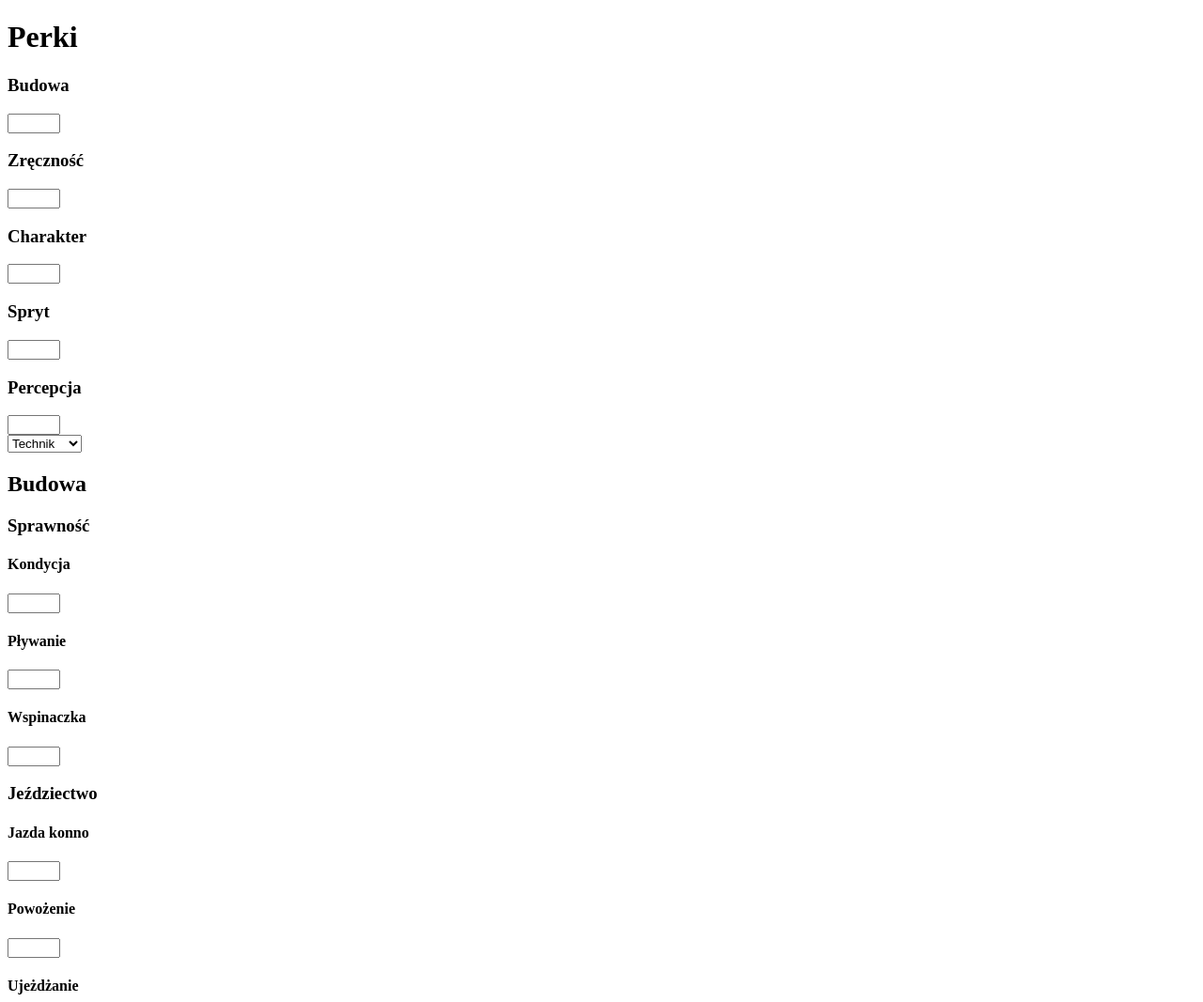
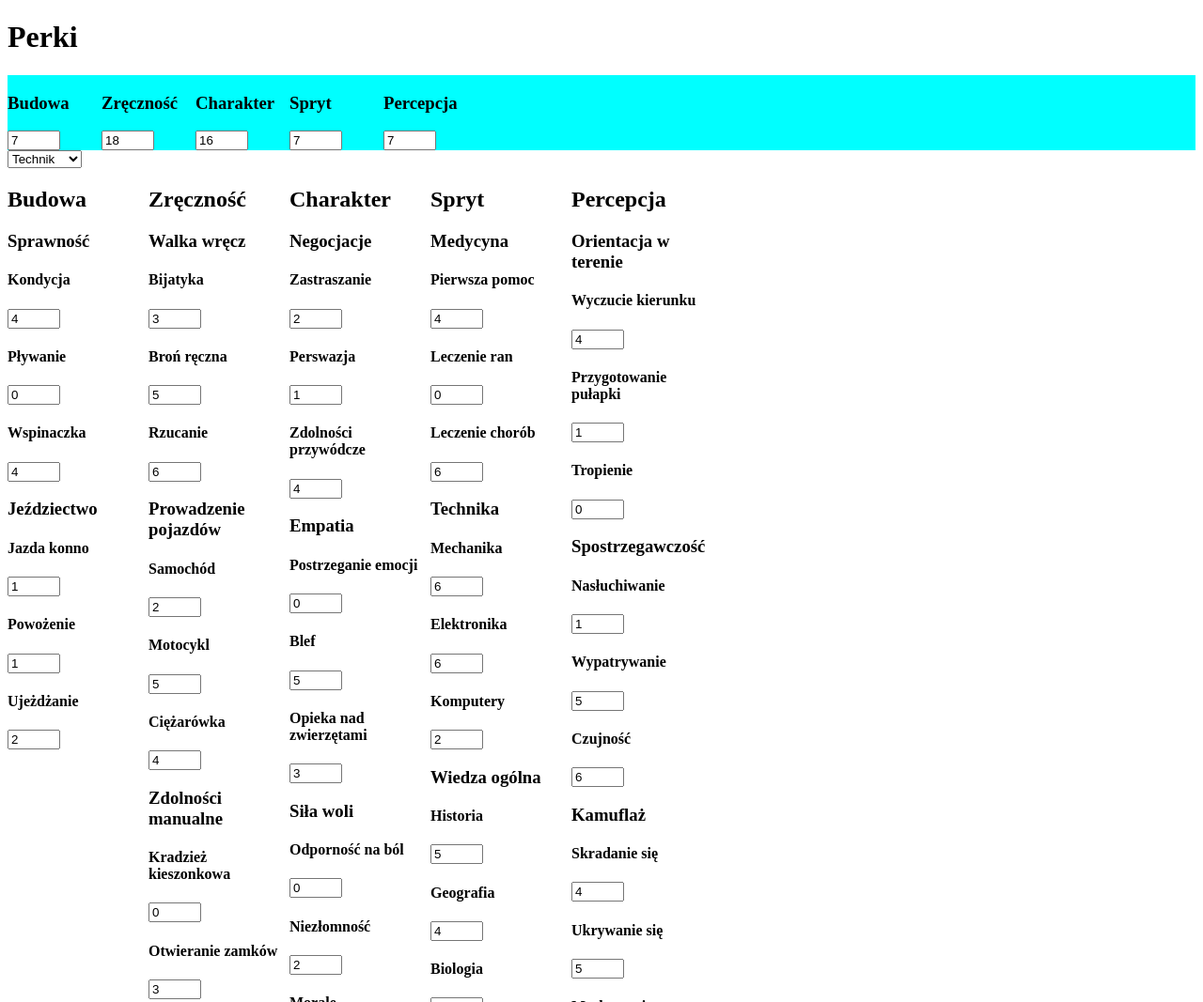
Before and after one commit to jjanisze/neuroshima-perk-helper, a plain HTML site: page index.html in a window 1280 px wide. Shown: the top 1067 px of the page at 94% size. Drawn offline with nearby package versions, Linux system fonts and the light colour scheme.

Commit message:
Perk parsing code, basic styling

```diff
--- a/index.html
+++ b/index.html
@@ -5,6 +5,7 @@
   <title>Neuroshima - Perki</title>
   <script src="https://code.jquery.com/jquery-3.3.1.min.js"></script>
   <script src="script.js"></script>
+  <link rel="stylesheet" href="style.css">
 </head>
 <body>
   <h1 id="test">Perki</h1>
--- a/script.js
+++ b/script.js
@@ -11,6 +11,11 @@ var rulesets = [];
 
 // Global ID to Identifiable lookup table
 var IDLookup = {};
+
+// Global functions
+function getRandomInt(min, max) {
+    return Math.floor(Math.random() * (max - min + 1)) + min;
+}
 
 // Base database classes
 class Identifiable {
@@ -60,7 +65,6 @@ var attributes = [];
 class Attribute extends Describable {
     constructor(data) {
         super(data);
-        console.log("Added Attribute %s", this.Name);
     }
 
 }
@@ -88,7 +92,6 @@ var specializations = [];
 class Specialization extends Describable {
     constructor(data) {
         super(data);
-        console.log("Added Specialization %s", this.Name);
     }
 }
 function parseSpecializations(data) {
@@ -135,7 +138,6 @@ class Skill extends Describable {
                 this.specialization = spec;
             }
         }
-        console.log("Added Skill %s", this.Name);
     }
     get Attribute() { return this.attribute; }
     get Specialization() { return this.data.specialization; }
@@ -185,7 +187,6 @@ var classes = [];
 class Class extends Describable {
     constructor(data) {
         super(data);
-        console.log("Added Class %s", this.Name);
     }
     get FlavorText() { return this.data["Flavor text"]; }
 }
@@ -198,17 +199,116 @@ function parseClasses(data) {
     console.log("Parsed %d classes", classes.length);
 }
 
+// Parsing regexps
+//numericReq = /^.+\d+\+$/;
 
+// Simple numeric req
+const simpleNumeric = /^ *(?<token>[\w ąćęłńóśźż.]*) (?<value>\d+)\+ *$/;
+const stripSpaces = /^ *(?<token>[\w ąćęłńóśźż.]*) *$/;
+
+const OPR_IS = Symbol("IS");
+const OPR_GOR = Symbol(">=");
+
+const RequirementType = {
+    CECHA_STARTOWA:Symbol("cecha startowa"),
+    POCHODZENIE:Symbol("pochodzenie"),
+    PROFESJA:Symbol("profesja"),
+    ATRYBUT:Symbol("atrybut"),
+    UMIEJETNOSC:Symbol("umiejetnosc"),
+    BRAK:Symbol("brak")
+}
+
+class PerkRequirementAtom {
+    constructor(text) {
+        // Strip potential :
+        text = text.replace(":", "");
+        this.type = RequirementType.BRAK;
+        this.required = null;
+        this.value = -1;
+        // Attempt to parse as numeric field, ie "pistolety 3+"
+        let result = simpleNumeric.exec(text);
+        if ( result !== null ) {
+            let token = result.groups.token;
+            this.value = result.groups.value;
+            this.parseToken(token);
+           //console.log(`Token ${token}: ${value}`);
+        } else {
+            // Strip trailing and leading spaces
+            result = stripSpaces.exec(text);
+            if( result !== null ) {
+                let token = result.groups.token;
+                // It could be an attribute or skill that's missing a number (using number of last atomic req)
+
+
+                for( const rqt in RequirementType ) {
+                    let type = RequirementType[rqt];
+                    if ( token.startsWith(type.description) ) {
+                        return;
+                    }
+                }
+            } else {
+                console.log(`Failed to parse ${text}`)
+            }
+        }
+    }
+
+    parseToken(token) {
+        for (var i=0; i<attributes.length; ++i) {
+            var atr = attributes[i];
+            if( token == atr.Name.toLowerCase() ) {
+                this.type = RequirementType.ATRYBUT;
+                this.required = atr;
+                return;
+            }
+        }
+        for (var i=0; i<skills.length; ++i) {
+            var skl = skills[i];
+            if( token == skl.Name.toLowerCase() ) {
+                this.type = RequirementType.UMIEJETNOSC;
+                this.required = skl;
+                return;
+            }
+        }
+        console.log(`Cannot parse token ${token}`);
+    }
+}
+
+// Perk requirements are all ANDed
+// Are composed or 1 or more ORed perk requirement atoms
+// ie. PerkRequirement: Mechanika lub Chirurgia 4+ -> Mechanika 4+ Atom OR Chirurgia 4+ Atom
+// PerkRequirement: Mechanika 4+ -> Mechaika 4+ Atom
+// A single
 class PerkRequirement {
     constructor(text) {
+        text = text.toLowerCase();
+        text = text.replace("albo", "lub");
 
+        let atomstxt = text.split("lub");
+        atomstxt.reverse();
+        this.atoms = [];
+        for( const atomtxt of atomstxt ) {
+            let atom = new PerkRequirementAtom(atomtxt)
+            this.atoms.push(atom);
+        }
     }
 }
+
+
+
+
+
 
 var perks = [];
 class Perk extends Describable {
     constructor(data) {
         super(data);
+        this.RequirementsText = data.Requirements;
+        let reqtext = this.data.Requirements.split(",");
+        this.requirements = []
+        for( const req of reqtext) {
+            let requirement = new PerkRequirement(req);
+            this.requirements.push(requirement);
+        }
     }
 }
 
@@ -221,21 +321,45 @@ function parsePerks(data) {
     console.log("Parsed %d perks", perks.length);
 }
 
-/*
-$(document).ready(function() {
-    console.log("A");
-    fetch("perks.json").then(response => response.json()).then(data => {
-        //$("#test").text(data.PERK_ARAMIS.Name);
-        Object.keys(data).forEach(function(key){
-            var item = data[key]
-            console.log(item.Name);
+// Character
+
+const MALE = Symbol("Mężczyzna");
+const FEMALE = Symbol("Kobieta");
+
+class Character {
+    constructor() {
+        this.attributes = {};
+        for (const attribute of attributes) {
+           this.attributes[attribute.ID] = 0;
+        };
+        this.skills = {};
+        for (const skill of skills) {
+            this.skills[skill.ID] = 0;
+        };
+        this.specialization = specializations[0];
+        this.gender = MALE;
+    }
+
+    randomize() {
+        const that = this;
+        // Attributes
+        Object.keys(this.attributes).forEach(function(key){
+            that.attributes[key] = getRandomInt(6, 18);
         });
+
+        // Skills
+        Object.keys(this.skills).forEach(function(key){
+            that.skills[key] = getRandomInt(0, 6);
+        });
+    }
+}
+
+function loadChar(char) {
+    merged = Object.assign({}, char.attributes, char.skills );
+    Object.keys(merged).forEach(function(key){
+        $('#'+key).val(merged[key]);
     });
-    console.log("B");
-
-});
-
-*/
+}
 
 const promises = urls.map(url => fetch(url));
 
@@ -255,6 +379,10 @@ $(document).ready(function() {
         constructAttributeHTML();
         constructSpecializationHTML();
         constructSkillHTML();
+        var char = new Character();
+        char.randomize();
+        loadChar(char);
+
     })
     .catch(error => {
         console.error('An error occurred:', error);
--- /dev/null
+++ b/style.css
@@ -0,0 +1,28 @@
+div#attributes-container {
+    display: flex;
+    background-color: aqua;
+}
+
+div.attribute-instance {
+    width:100px;
+}
+
+div#specialization-container {
+
+}
+
+div#skills-container {
+    display: flex;
+}
+
+div.skill-attribute-group {
+    width:150px;
+}
+
+div.skill-sub-group {
+
+}
+
+div.skill-item {
+
+}
```
Also changed, not shown: perk.json.
